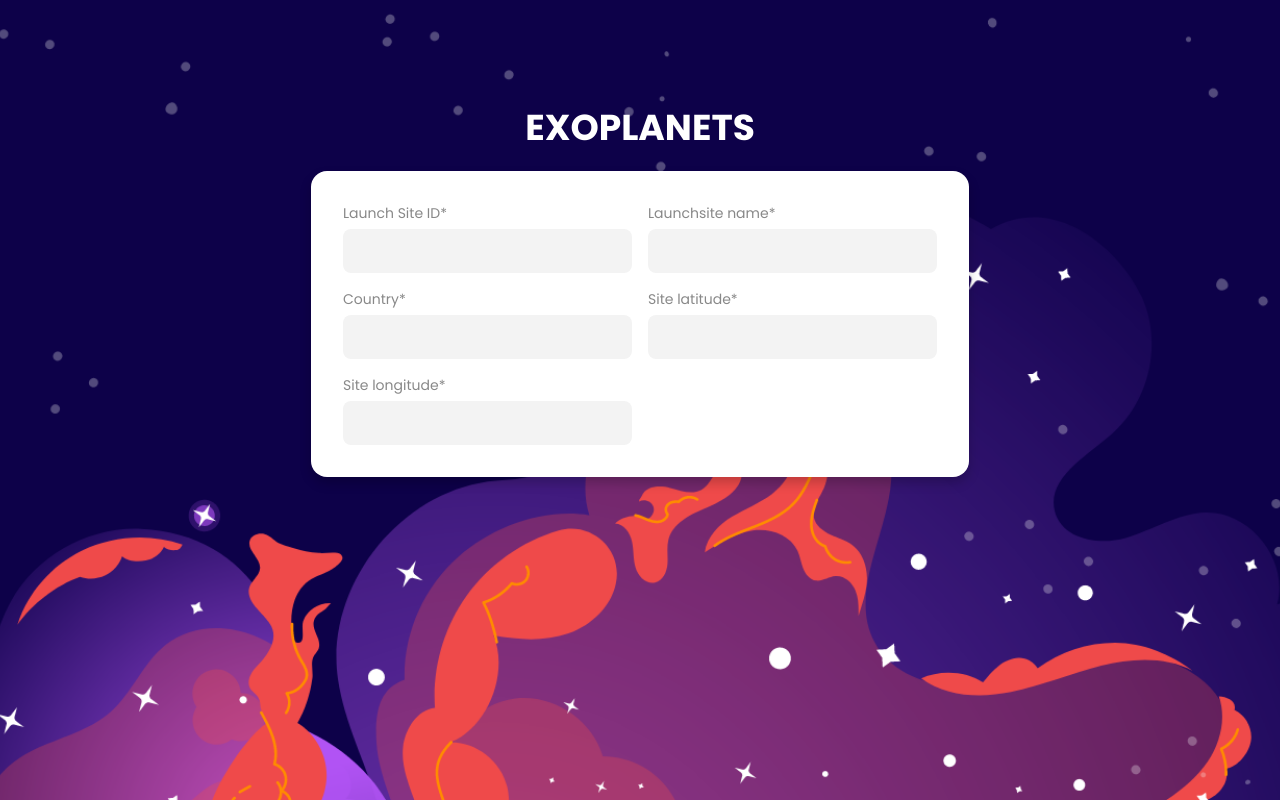
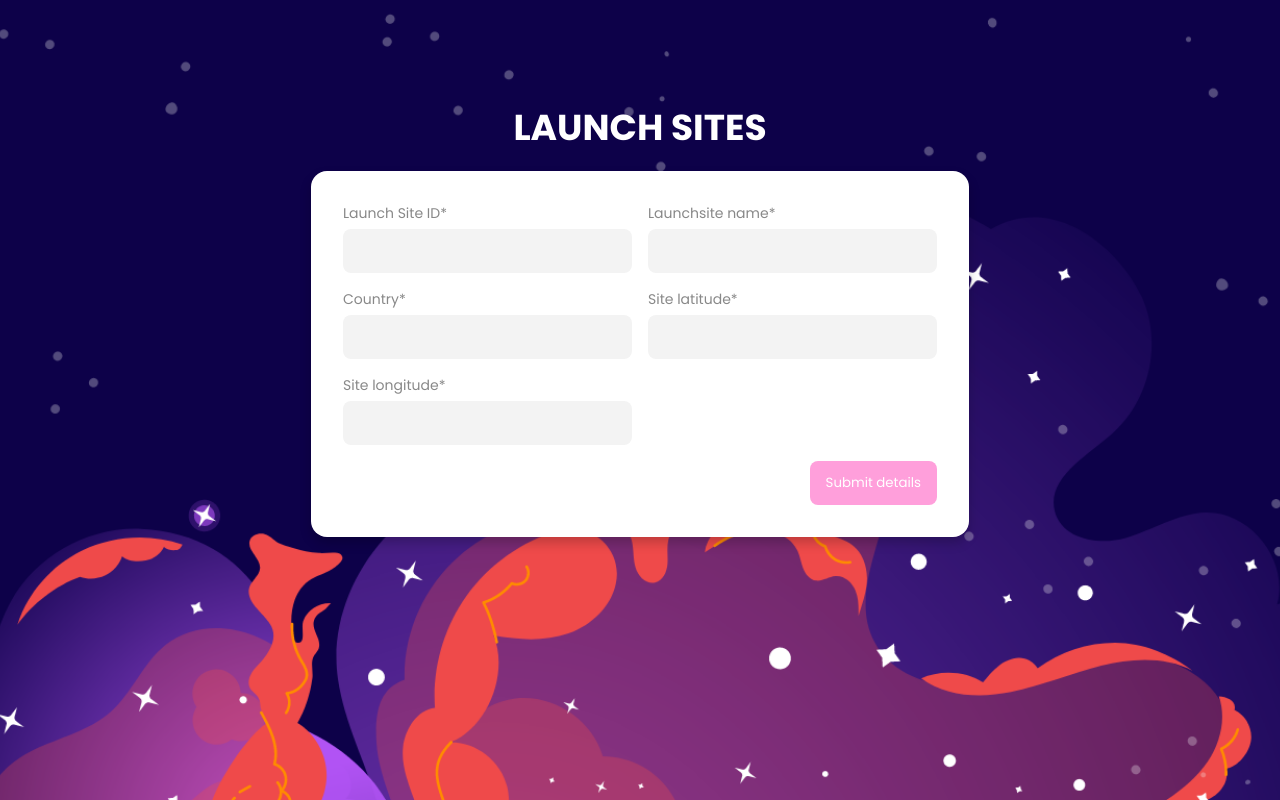
Before and after one commit to KaustubhaRam/cosmic_yggdrasil, a Flask app: page /launchsites in a window 1280 px wide. Shown: the part 193-993 px from the top of the page. Run offline with Flask 3, Linux system fonts and the light colour scheme.

```diff
--- a/templates/astronauts.html
+++ b/templates/astronauts.html
@@ -27,7 +27,7 @@
             </header>
             <section class="section-contact">
                 <div class="container">
-                    <h1>Exoplanets</h1>
+                    <h1>Astronauts</h1>
 
                     <form>
                         <div class="form-group">
@@ -46,6 +46,9 @@
                             <label for="nationality">Nationality*</label>
                             <input type="text" name="nationality" id="nationality" required class="form-element" />
                         </div>
+                        <div class="submit-group">
+                            <input type="submit" value="Submit details">
+                        </div>
                     </form>
                 </div>
             </section>
--- a/templates/exoplanets.html
+++ b/templates/exoplanets.html
@@ -47,7 +47,7 @@
                         </div>
                         <div class="form-group">
                             <label for="distancefromearth">Distance from earth*</label>
-                            <input type="text" name="distancefromearth" id="distancefromearth" required class="form-element" placeholder="00"/>km
+                            <input type="text" name="distancefromearth" id="distancefromearth" required class="form-element" placeholder="00"/>ly
                         </div>
                         <div class="form-group">
                             <label for="hoststarid">Host Star*</label>
--- a/templates/launchsites.html
+++ b/templates/launchsites.html
@@ -27,7 +27,7 @@
             </header>
             <section class="section-contact">
                 <div class="container">
-                    <h1>Exoplanets</h1>
+                    <h1>LAUNCH SITES</h1>
 
                     <form>
                         <div class="form-group">
@@ -50,6 +50,9 @@
                             <label for="longitude">Site longitude*</label>
                             <input type="text" name="longitude" id="longitude" required class="form-element" />
                         </div>
+                        <div class="submit-group">
+                            <input type="submit" value="Submit details">
+                        </div>
                     </form>
                 </div>
             </section>
--- a/templates/missions.html
+++ b/templates/missions.html
@@ -26,7 +26,7 @@
             </header>
             <section class="section-contact">
                 <div class="container">
-                    <h1>Exoplanets</h1>
+                    <h1>Missions</h1>
 
                     <form>
                         <div class="form-group">
@@ -61,6 +61,9 @@
                             <label for="budgetid">Mission Budget ID*</label>
                             <input type="text" name="budgetid" id="budgetid" required class="form-element" />
                         </div>
+                        <div class="submit-group">
+                            <input type="submit" value="Submit details">
+                        </div>
                     </form>
                 </div>
             </section>
--- a/templates/planets.html
+++ b/templates/planets.html
@@ -51,7 +51,7 @@
                         </div>
                         <div class="form-group">
                             <label for="distancefromhost">Distance from host star*</label>
-                            <input type="text" name="distancefromhost" id="distancefromhost" required class="form-element" placeholder="00"/>km
+                            <input type="text" name="distancefromhost" id="distancefromhost" required class="form-element" placeholder="00"/>ly
                         </div>
                         <div class="submit-group">
                             <input type="submit" value="Submit details">
--- a/templates/spaceevents.html
+++ b/templates/spaceevents.html
@@ -26,7 +26,7 @@
             </header>
             <section class="section-contact">
                 <div class="container">
-                    <h1>Exoplanets</h1>
+                    <h1>Space Events</h1>
 
                     <form>
                         <div class="form-group">
@@ -45,6 +45,9 @@
                             <label for="description">Event description*</label>
                             <input type="text" name="description" id="description" required class="form-element" placeholder="direct imaging"/>
                         </div>
+                        <div class="submit-group">
+                            <input type="submit" value="Submit details">
+                        </div>
                     </form>
                 </div>
             </section>
```
